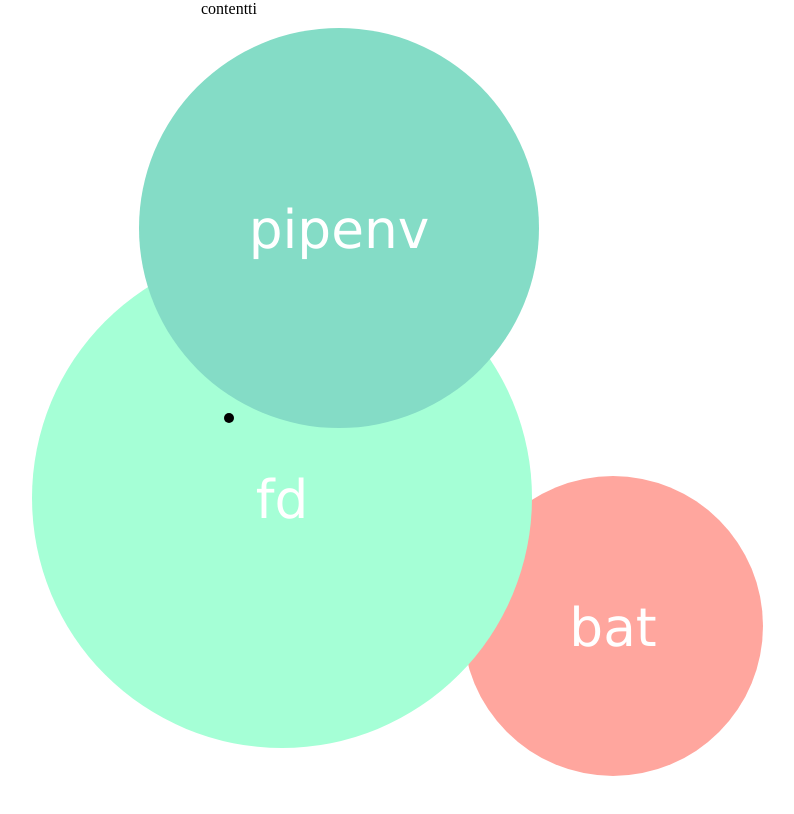
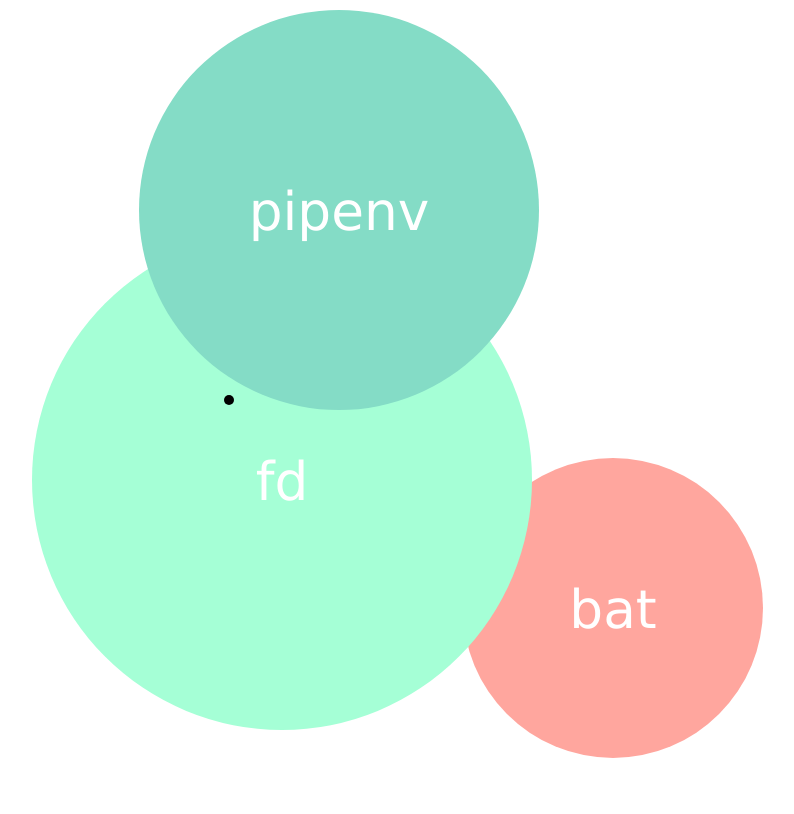
Before and after one commit to juhosa/prettywords, a website built with Parcel: page index.html in a window 1280 px wide. Shown: the whole page, without its empty margins (411-1205 px from the left). Built offline with nearby package versions, Linux system fonts and the light colour scheme.

```diff
--- a/index.html
+++ b/index.html
@@ -18,8 +18,6 @@
     </head>
     <body>
         <div>
-            contentti
-            <!-- <canvas id="the_canvas" width="600" height="600"> -->
             <canvas id="the_canvas">
                 Your browser aint supportin' HTML5 canvas.
             </canvas>
```
Also changed, not shown: README.md.
